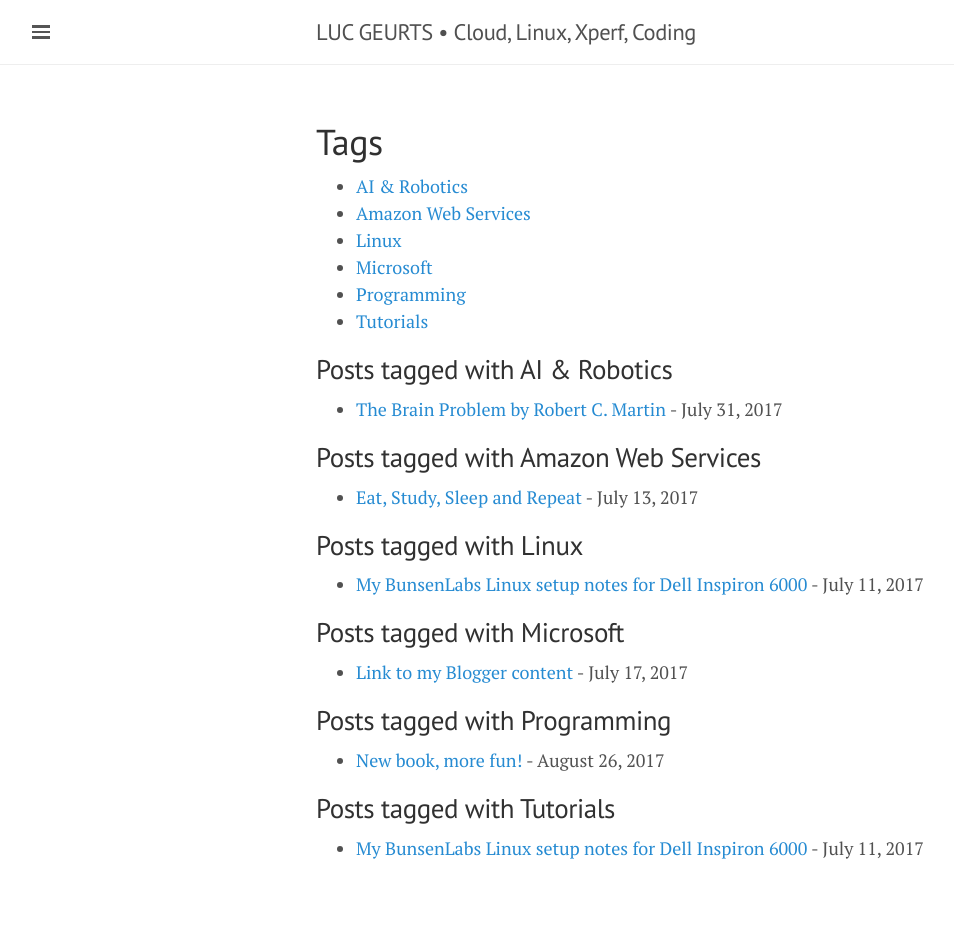
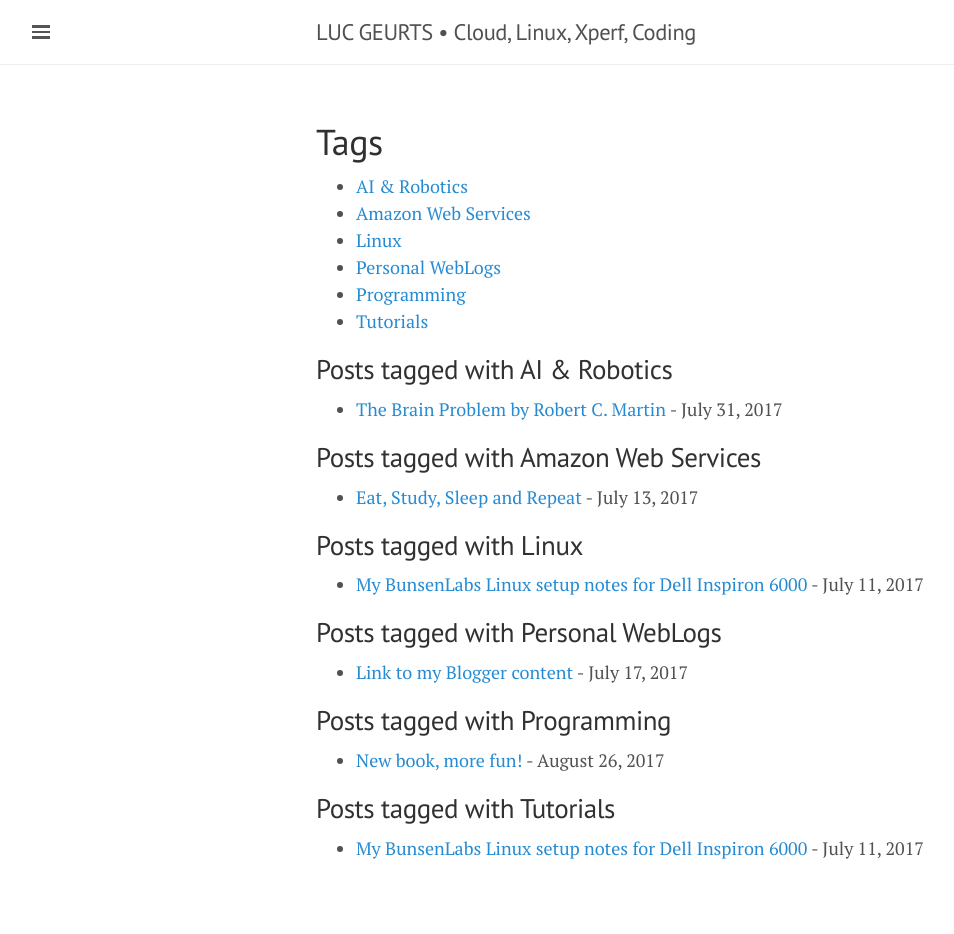
Before and after one commit to lgeurts/lgeurts.github.io, a Jekyll site: the page built from tags.html, in a window 1280 px wide. Shown: the whole page, without its empty margins (0-954 px from the left). Built offline with Jekyll 4.4.1, drawn with Linux system fonts in a browser that asks for light colours; nearby versions of some CDN libraries.

Commit message:
Update 2017-07-17-link-to-my-blogger-content.md

```diff
--- a/_posts/2017-07-17-link-to-my-blogger-content.md
+++ b/_posts/2017-07-17-link-to-my-blogger-content.md
@@ -3,8 +3,8 @@
 title: Link to my Blogger content
 read_time: true
 comments: false
-category:
-tags: [ Microsoft ]
+category: Social Media
+tags: [ Personal WebLogs ]
 ---
 
 MSFT oriented, for the moment obsolete: [bitcruncher.blogspot.com](https://bitcruncher.blogspot.com).
```
